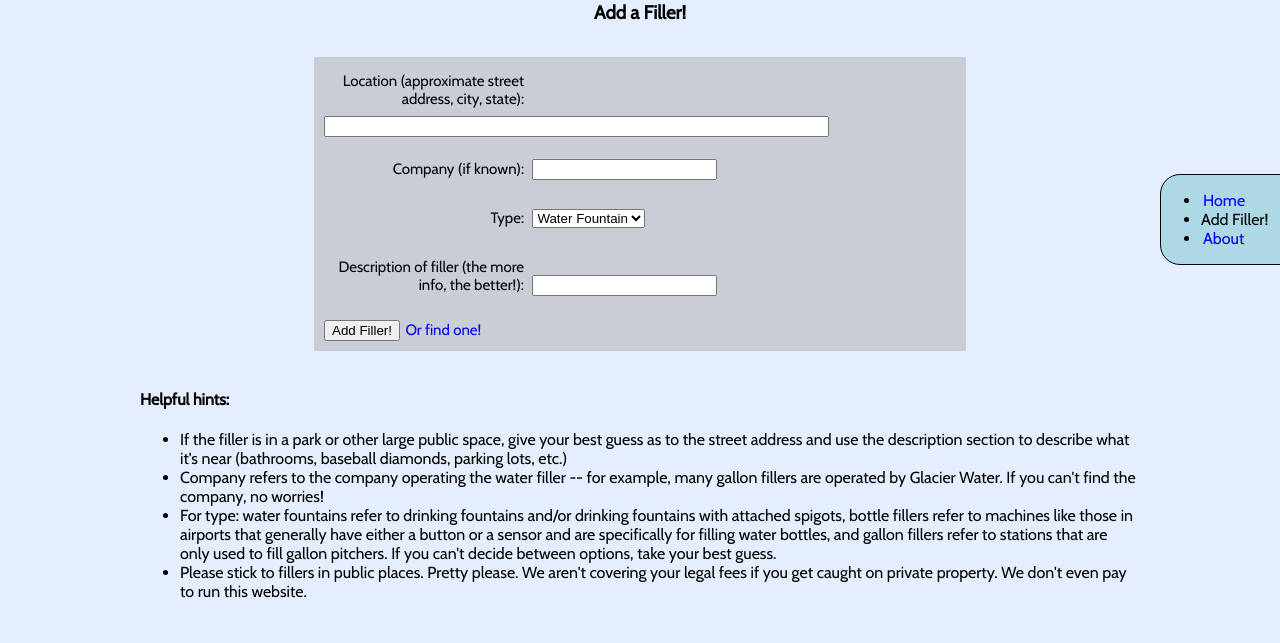
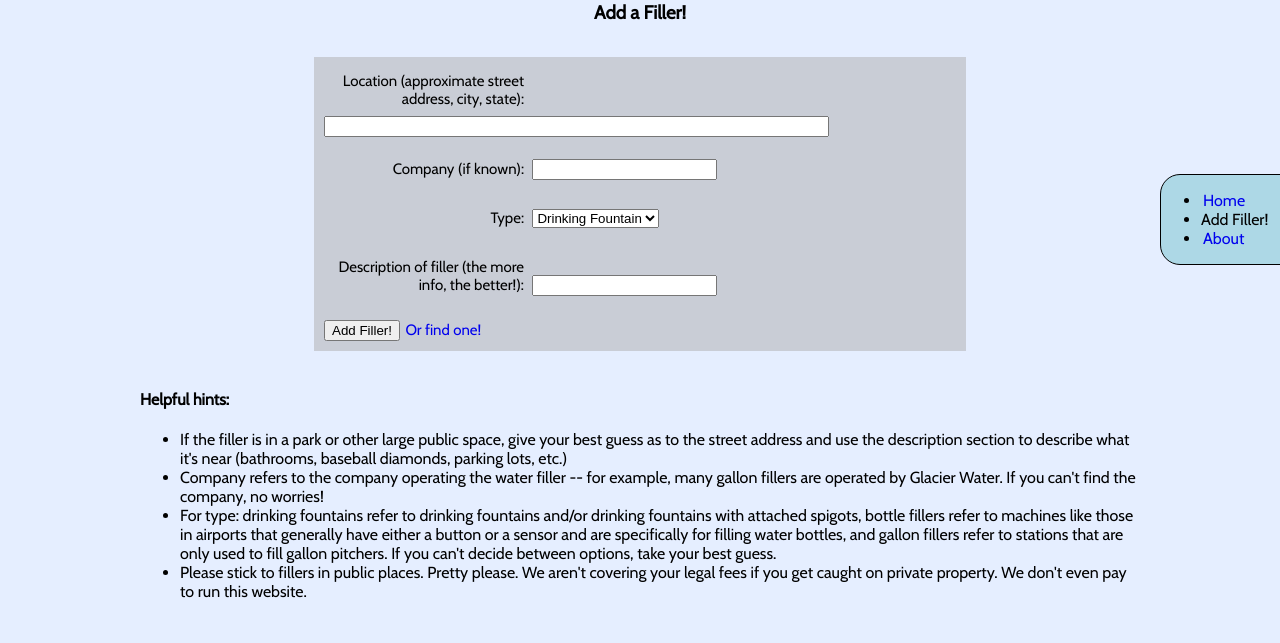
Before and after one commit to maxhchen/filler-finder, a Python web app: template templates/addFiller.html in a window 1280 px wide. Shown: the part 186-829 px from the top of the page. Run offline with Jinja, Linux system fonts and the light colour scheme; the template is opened without the code that fills it, so the values that code supplies are empty.

Commit message:
a lot just happened im not entirely sure

```diff
--- a/main.py
+++ b/main.py
@@ -107,7 +107,11 @@ class AddFiller(webapp2.RequestHandler):
         company = self.request.get('company')
 
         #Get the email of the current user so their email can be added to the "Added By:" section of the description page
-        current_user_email = users.get_current_user().email()
+        current_user = users.get_current_user()
+        if current_user:
+            current_user_email = users.get_current_user().email()
+        else:
+            current_user_email = "None"
 
         current_filler = Filler.query().filter(Filler.location == location).get()
 
--- a/templates/addFiller.html
+++ b/templates/addFiller.html
@@ -96,7 +96,7 @@
     <label>Company (if known):</label> <input name='company'><br><br>
     <label>Type:</label>
     <select name="type">
-      <option value="Water Fountain">Water Fountain</option>
+      <option value="Drinking Fountain">Drinking Fountain</option>
       <option value="Bottle Filler">Bottle Filler</option>
       <option value="Gallon Filler">Gallon Filler</option>
     </select><br><br>
@@ -114,7 +114,7 @@
       etc.)</li>
     <li> Company refers to the company operating the water filler -- for example, many gallon fillers are
       operated by Glacier Water. If you can't find the company, no worries!</li>
-    <li> For type: water fountains refer to drinking fountains and/or drinking fountains with attached spigots,
+    <li> For type: drinking fountains refer to drinking fountains and/or drinking fountains with attached spigots,
       bottle fillers refer to machines like those in airports that generally have either a button or a sensor
       and are specifically for filling water bottles, and gallon fillers refer to stations that are only used
       to fill gallon pitchers. If you can't decide between options, take your best guess.</li>
--- a/templates/home.html
+++ b/templates/home.html
@@ -72,11 +72,6 @@
   <div id='searchBar'>
     <input id='address' type='text' placeholder='Search'>
     <button id='enterAddress'> Find! </button><br><br>
-    {% if current_user %}
-      <h3> or <a  id='addAFiller' href="/add">Add a Filler</a>! </h3>
-      {% else %}
-      <h3> Login in to add a filler!</h3>
-    {% endif %}
 
     <h3> or <a href="/index">See Filler List</a>! </h3>
   </div>
```
